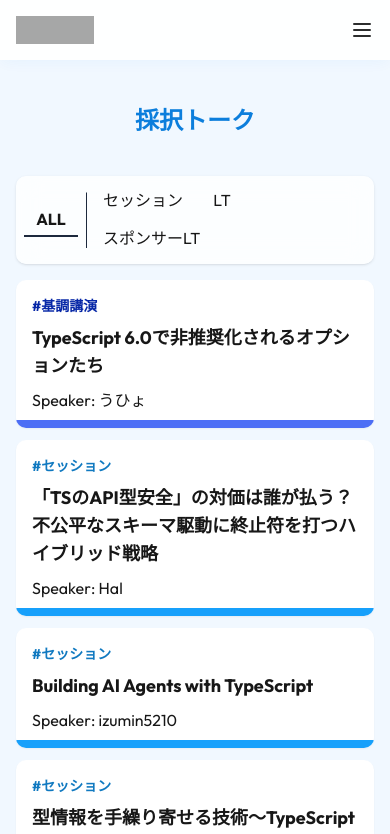
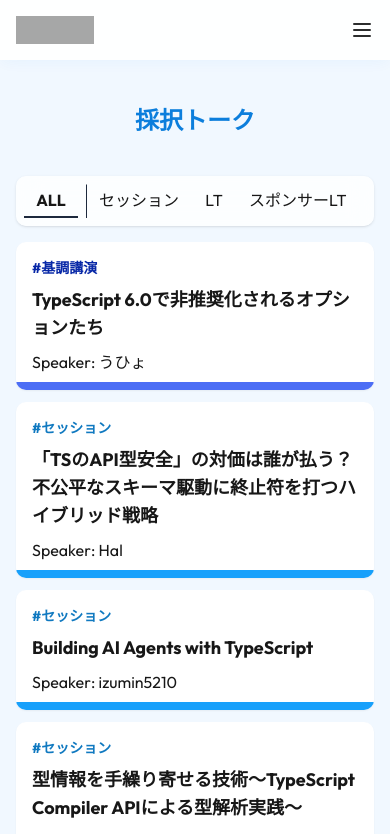
Before and after one commit to tskaigi/hokuriku-web-site, a Next.js app: page /speakers in a window 390 px wide. Shown: the top 834 px of the page. Built offline with nearby package versions, Linux system fonts and the light colour scheme; grey boxes are pictures that could not be loaded.

Commit message:
fix: style for iPhoneSE

```diff
--- a/src/app/speakers/page.tsx
+++ b/src/app/speakers/page.tsx
@@ -36,16 +36,16 @@ const Page = () => {
         採択トーク
       </h1>
       <main>
-        <nav className="sticky top-[72px] flex items-center rounded-lg bg-white/80 px-2 py-2 shadow-sm backdrop-blur-md">
+        <nav className="sticky top-[72px] flex items-center gap-2 rounded-lg bg-white/80 px-2 py-2 shadow-sm backdrop-blur-md">
           {/* ALL タブ */}
           <Link
             data-selected={selected === "ALL"}
             href="/speakers"
-            className="min-w-[54px] cursor-pointer rounded border-b-2 border-b-transparent px-2 py-1 text-center transition-transform hover:bg-slate-100 active:translate-y-px data-[selected=true]:rounded-b-none data-[selected=true]:border-b-slate-800 data-[selected=true]:font-bold"
+            className="min-w-[54px] cursor-pointer rounded border-b-2 border-b-transparent p-1 text-center transition-transform hover:bg-slate-100 active:translate-y-px data-[selected=true]:rounded-b-none data-[selected=true]:border-b-slate-800 data-[selected=true]:font-bold sm:px-2"
           >
             {TAB_LABELS["ALL"]}
           </Link>
-          <hr className="mx-2 my-2 h-auto self-stretch border-r border-transparent border-r-slate-800" />
+          <hr className="h-auto self-stretch border-r border-transparent border-r-slate-800" />
 
           {/* セッション種別ごとのタブ */}
           <div className="flex flex-wrap gap-1">
@@ -54,7 +54,7 @@ const Page = () => {
                 key={tab}
                 data-selected={selected === tab}
                 href={"/speakers?tab=" + tab}
-                className="min-w-[54px] cursor-pointer rounded border-b-2 border-b-transparent px-2 py-1 text-center transition-transform hover:bg-slate-100 active:translate-y-px data-[selected=true]:rounded-b-none data-[selected=true]:border-b-slate-800 data-[selected=true]:font-bold"
+                className="min-w-[54px] cursor-pointer rounded border-b-2 border-b-transparent p-1 text-center transition-transform hover:bg-slate-100 active:translate-y-px data-[selected=true]:rounded-b-none data-[selected=true]:border-b-slate-800 data-[selected=true]:font-bold sm:px-2"
               >
                 {TAB_LABELS[tab]}
               </Link>
```
